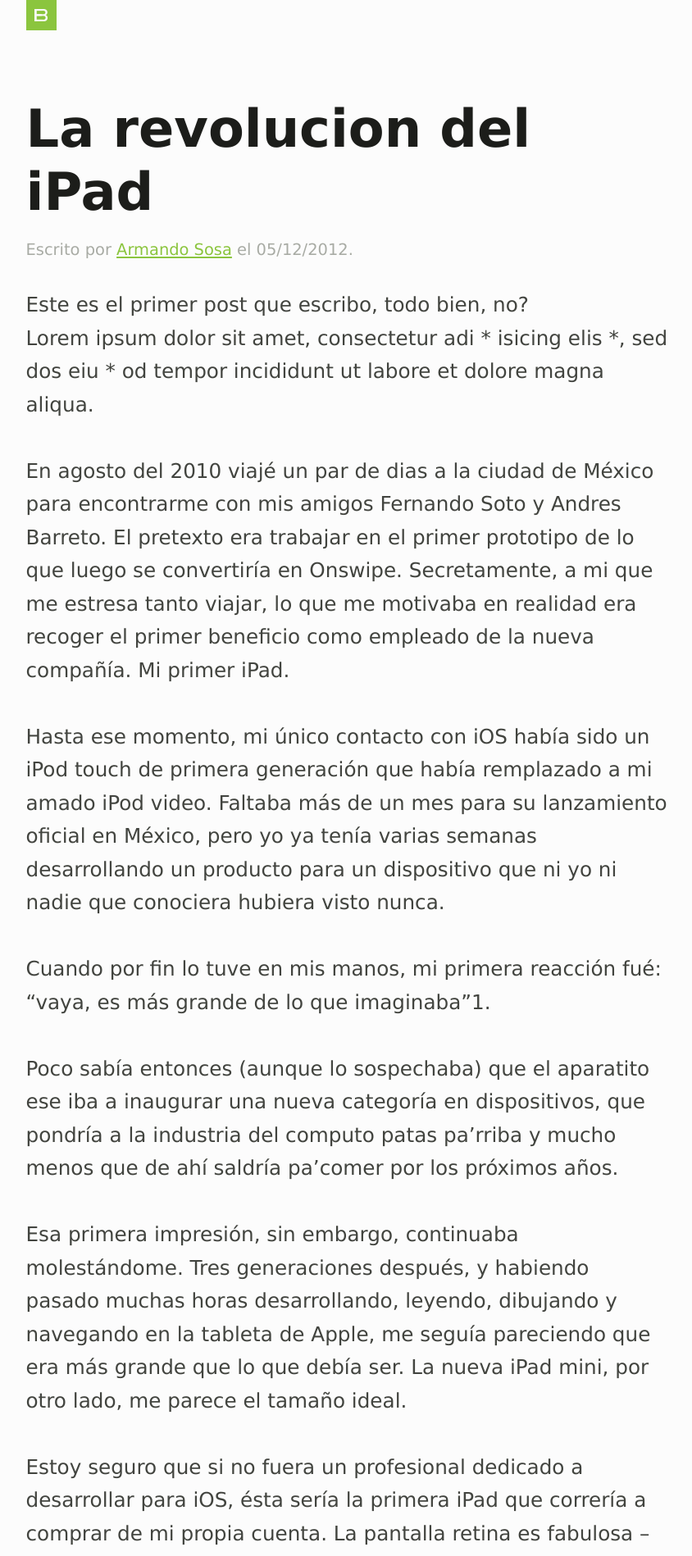
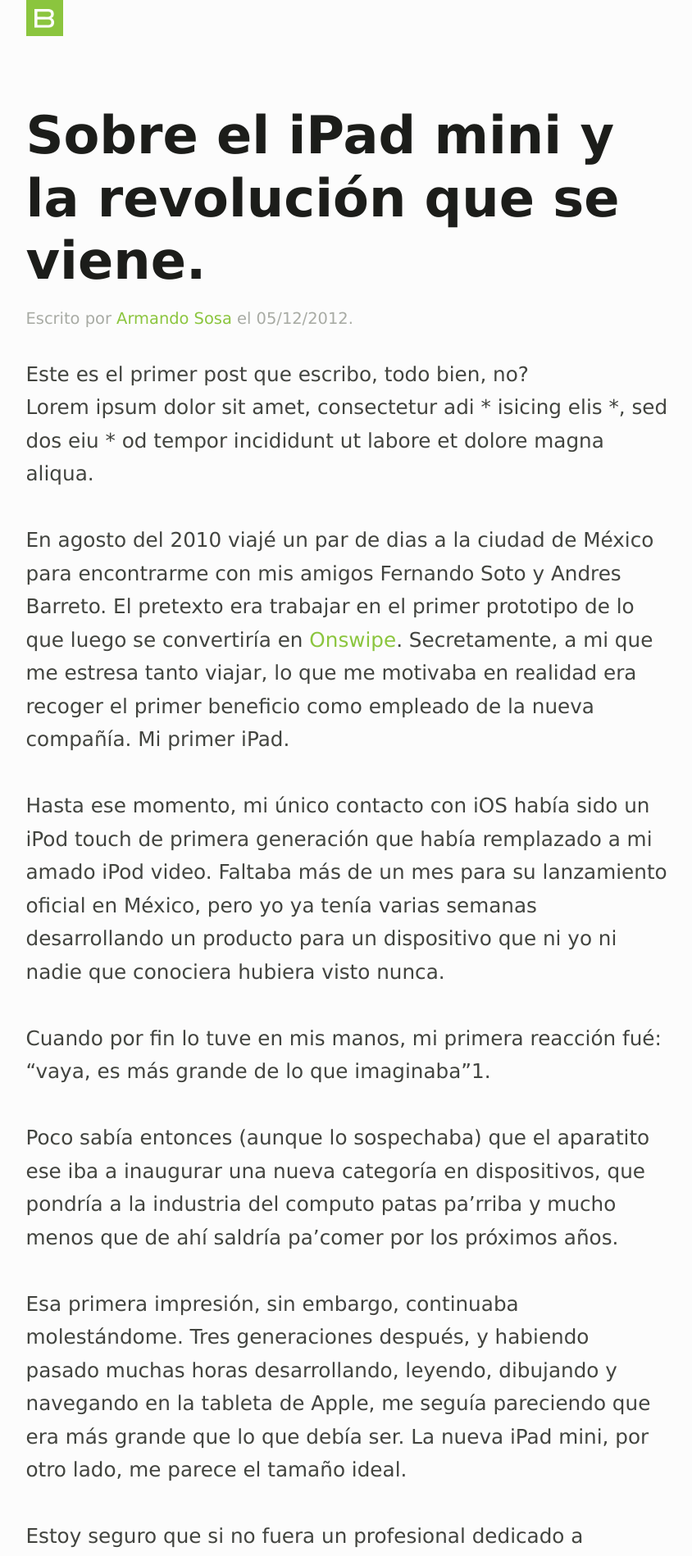
Before and after one commit to marbiano/bahn, a Jekyll site: the page built from _posts/2012-12-05-the-test.markdown, in a window 1280 px wide. Shown: the top 1898 px of the page at 82% size, without its empty margins (217-1061 px from the left). Built offline with Jekyll 4.4.1, drawn with Linux system fonts in a browser that asks for light colours; Markdown is read by kramdown in place of the engine named in the settings; a style sheet for code colours, icons or effects is not loaded.

Commit message:
Updated post

```diff
--- a/_layouts/default.html
+++ b/_layouts/default.html
@@ -30,7 +30,7 @@
 <body>
   <div class="container">
     <div class="header">
-      <a href="/"><img src="images/logo-small.png" width="16" height="15" alt="Bahn" /></a>
+      <a href="/"><img src="images/logo.png" alt="Bahn" /></a>
     </div>
 
     {{ content }}
--- a/_posts/2012-12-05-the-test.markdown
+++ b/_posts/2012-12-05-the-test.markdown
@@ -1,11 +1,11 @@
 ---
 layout: post
-title: La revolucion del iPad
+title: Sobre el iPad mini y la revolución que se viene.
 author: soska
 summary: Este es el primer post que escribo, todo bien, no?
 ---
 
-En agosto del 2010 viajé un par de dias a la ciudad de México para encontrarme con mis amigos Fernando Soto y Andres Barreto. El pretexto era trabajar en el primer prototipo de lo que luego se convertiría en Onswipe. Secretamente, a mi que me estresa tanto viajar, lo que me motivaba en realidad era recoger el primer beneficio como empleado de la nueva compañía. Mi primer iPad.
+En agosto del 2010 viajé un par de dias a la ciudad de México para encontrarme con mis amigos Fernando Soto y Andres Barreto. El pretexto era trabajar en el primer prototipo de lo que luego se convertiría en [Onswipe](http://onswipe.com). Secretamente, a mi que me estresa tanto viajar, lo que me motivaba en realidad era recoger el primer beneficio como empleado de la nueva compañía. Mi primer iPad.
 
 Hasta ese momento, mi único contacto con iOS había sido un iPod touch de primera generación que había remplazado a mi amado iPod video. Faltaba más de un mes para su lanzamiento oficial en México, pero yo ya tenía varias semanas desarrollando un producto para un dispositivo que ni yo ni nadie que conociera hubiera visto nunca.
 
--- a/css/screen.css
+++ b/css/screen.css
@@ -87,19 +87,28 @@
   display: inline-block;
   padding: 0.4em;
   background: #8bc53e;
+  width: 3%;
+  max-width: 68px;
+  min-width: 20px;
 }
-/* line 84, ../sass/screen.scss */
+/* line 87, ../sass/screen.scss */
 .header a img {
   display: block;
   border: none;
-}
-
-/* line 92, ../sass/screen.scss */
-a {
-  color: #8bc53e;
+  width: 100%;
 }
 
 /* line 96, ../sass/screen.scss */
+a {
+  color: #8bc53e;
+  text-decoration: none;
+}
+/* line 99, ../sass/screen.scss */
+a:hover {
+  text-decoration: underline;
+}
+
+/* line 104, ../sass/screen.scss */
 h1 {
   font-family: "Din Display Pro Bold", Verdana, sans-serif;
   font-size-adjust: 0.5;
@@ -111,90 +120,85 @@
   margin-top: 1em;
 }
 
-/* line 104, ../sass/screen.scss */
+/* line 112, ../sass/screen.scss */
 .author-date {
   color: #a8aba4;
   margin-top: 0.75em;
 }
 
-/* line 109, ../sass/screen.scss */
+/* line 117, ../sass/screen.scss */
 p {
   margin-bottom: 1.5em;
 }
 
-/* line 113, ../sass/screen.scss */
+/* line 121, ../sass/screen.scss */
 .author {
   border-top: 1px solid #e3e3e1;
   margin-top: 3em;
   padding-top: 0.75em;
 }
-/* line 117, ../sass/screen.scss */
+/* line 125, ../sass/screen.scss */
 .author h2 {
   color: #1c1d1a;
   font-size: 1.125rem;
 }
-/* line 121, ../sass/screen.scss */
+/* line 129, ../sass/screen.scss */
 .author p {
   margin-bottom: 0.75em;
   color: #a8aba4;
 }
-/* line 125, ../sass/screen.scss */
+/* line 133, ../sass/screen.scss */
 .author ul {
   margin: 0;
 }
-/* line 127, ../sass/screen.scss */
+/* line 135, ../sass/screen.scss */
 .author ul li {
   display: inline-block;
   color: #dbdcd9;
+  margin-right: 0.25em;
 }
-/* line 130, ../sass/screen.scss */
-.author ul li:after {
-  content: "-";
-  display: inline-block;
-  margin-left: 0.25em;
-}
-/* line 135, ../sass/screen.scss */
+/* line 139, ../sass/screen.scss */
 .author ul li.twitter a {
   color: #00aced;
 }
-/* line 138, ../sass/screen.scss */
+/* line 142, ../sass/screen.scss */
 .author ul li.github a {
   color: #333;
 }
-/* line 143, ../sass/screen.scss */
-.author ul li:last-child:after {
-  display: none;
+/* line 146, ../sass/screen.scss */
+.author ul li:last-child {
+  margin-right: 0;
 }
 
 @media only screen and (min-width: 34.625em) {
-  /* line 151, ../sass/screen.scss */
+  /* line 153, ../sass/screen.scss */
   html {
     font-size: 1.3125em;
   }
 
-  /* line 154, ../sass/screen.scss */
+  /* line 156, ../sass/screen.scss */
   .author-date {
     font-size: 0.7875rem;
   }
 
-  /* line 157, ../sass/screen.scss */
+  /* line 159, ../sass/screen.scss */
   .author {
     font-size: 0.7875rem;
   }
 }
 @media only screen and (min-width: 40.0625em) {
-  /* line 163, ../sass/screen.scss */
+  /* line 165, ../sass/screen.scss */
   html {
     font-size: 1.5em;
   }
 }
 @media only screen and (min-width: 45.5em) {
-  /* line 169, ../sass/screen.scss */
+  /* line 171, ../sass/screen.scss */
   html {
     font-size: 1.6875em;
   }
 
-  /* line 172, ../sass/screen.scss */
+  /* line 174, ../sass/screen.scss */
   h1 {
     font-size: 2.5875rem;
   }
```
Also changed, not shown: images/logo.png.
